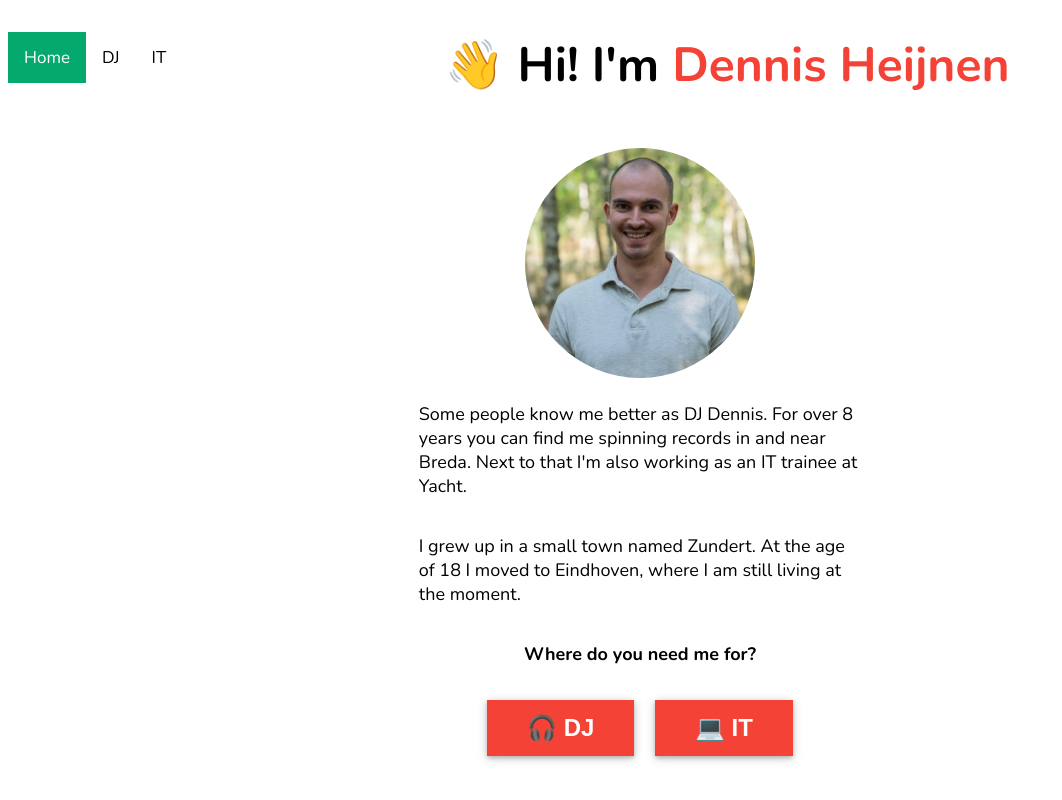
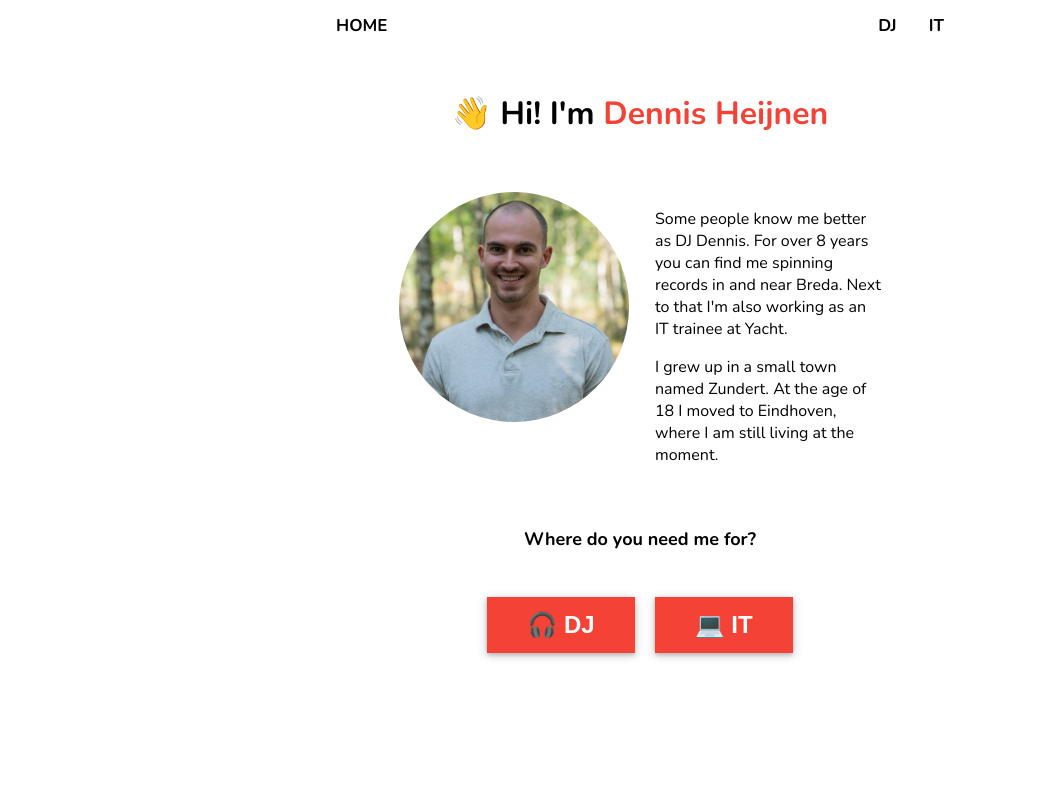
Before and after one commit to DennisHeijnen/IndiePortfolio, a plain HTML site: page index.html in a window 1280 px wide. Shown: the whole page, without its empty margins (0-1062 px from the left). Drawn offline with nearby package versions, Linux system fonts and the light colour scheme.

Commit message:
Fix desktop UI

```diff
--- a/assets/style.css
+++ b/assets/style.css
@@ -1,4 +1,4 @@
-* {
+/** {
 	text-align: center;
 }
 
@@ -22,13 +22,11 @@ body {
   float: right;
 }
 
-/* Change the color of links on hover */
 .topnav a:hover {
   background-color: #ddd;
   color: black;
 }
 
-/* Add a color to the active/current link */
 .topnav a.active {
   background-color: #04AA6D;
   color: white;
@@ -96,7 +94,7 @@ body {
 	margin-top: 50px;
 }
 
-.service-button-dj, .service-button-pt {
+.service-button-dj, .service-button-it {
 	background-color: #f44336;
 	border: none;
 	color: #fff;
@@ -123,4 +121,140 @@ body {
 a:link, a:visited, a:hover, a:active {
 	text-decoration: none;
 	color: inherit;
+}*/
+
+* {
+	box-sizing: border-box;
 }
+
+body {
+	margin: 0;
+	font-family: 'Nunito', sans-serif;
+}
+
+.topnav {
+	position: relative;
+	overflow: hidden;
+	width: 50%;
+	margin: auto;
+	font-weight: bold;
+}
+
+.topnav a {
+  float: left;
+  color: #f2f2f2;
+  text-align: center;
+  padding: 14px 16px;
+  text-decoration: none;
+  font-size: 17px;
+}
+
+.topnav a:hover {
+  background-color: #f44336;
+  color: #fff;
+}
+
+.topnav a.active {
+  color: #f44336;
+}
+
+.topnav a.active:hover {
+  background-color: #f44336;
+  color: #fff;
+}
+
+.topnav-right {
+	float: right;
+}
+
+.header-container {
+	padding: 20px;
+	text-align: center;
+}
+
+.name {
+	color: #f44336;
+}
+
+.row {
+	width: 40%;
+	margin-left: auto;
+	margin-right: auto;
+}
+
+.column {
+	float: left;
+	width: 50%;
+	padding: 15px;
+}
+
+.single-column {
+	float: left;
+	width: 100%;
+	padding: 15px;
+}
+
+.row:after {
+  content: "";
+  display: table;
+  clear: both;
+}
+
+.column img {
+	object-fit: cover;
+	width: 230px;
+	height: 230px;
+	border-radius: 50%;
+}
+
+.call-to-action {
+	text-align: center;
+	margin-top: 30px;
+	margin-bottom: 30px;
+	font-weight: bold;
+	font-size: 18px;
+}
+
+.buttons {
+	text-align: center;
+	margin-bottom: 30px;
+}
+
+.service-button-dj, .service-button-it {
+	background-color: #f44336;
+	border: none;
+	color: #fff;
+	padding: 14px 40px;
+	box-shadow: 0 2px 4px 0 rgba(0,0,0,0.2), 0 2px 10px 0 rgba(0,0,0,0.19);
+	font-weight: bold;
+	font-size: 24px;
+	margin-top: 16px;
+}
+
+.service-button-dj {
+	margin-right: 16px;
+}
+
+.service-button-dj:hover, .service-button-it:hover {
+  background-color: #fff;
+  border: none;
+  color: #f44336;
+  box-shadow: 0 2px 4px 0 rgba(0,0,0,0.2), 0 2px 10px 0 rgba(0,0,0,0.19);
+  font-weight: bold;
+  font-size: 24px;
+}
+
+a:link, a:visited, a:hover, a:active {
+	text-decoration: none;
+	color: inherit;
+}
+
+@media screen and (max-width:820px) {
+  .column {
+    width: 100%;
+  }
+
+  .column img {
+  	text-align: center;
+  }
+}
--- a/dj.html
+++ b/dj.html
@@ -14,27 +14,35 @@
 	<link rel="preconnect" href="https://fonts.googleapis.com">
 	<link rel="preconnect" href="https://fonts.gstatic.com" crossorigin>
 	<link href="https://fonts.googleapis.com/css2?family=Nunito:wght@300;400;700;800&display=swap" rel="stylesheet">
+	<link rel="stylesheet" href="https://cdnjs.cloudflare.com/ajax/libs/font-awesome/4.7.0/css/font-awesome.min.css">
 	<link rel="shortcut icon" type="image/jpg" href="assets/img/pf.JPG"/>
 </head>
 <body>
 
 	<div class="topnav">
-	  <a href="index.html">Home</a>
-	  <a class="active" href="dj.html">DJ</a>
-	  <a href="it.html">IT</a>
+		<a href="index.html">HOME</a>
+
+  		<div class="topnav-right">
+    		<a href="dj.html" class="active">DJ</a>
+    		<a href="it.html">IT</a>
+    	</div>
 	</div>
 
 	<div class="header-container">
 	  <a href="index.html"><h1 class="heading">&#128075; Hi! I'm <span class="name">Dennis Heijnen</span></h1></a>
 	</div>
 
+	<div class="row">
+		<div class="single-column">
+			<p class="bio-text">Since the age of 13 I'm practising my DJ skills. At the age of 18 I got a residence at Cafe Nr. 10 (formerly known as cafe de Nachtwacht) in Breda.</p>
+
+			<p class="bio-text">Today you can still find in me in Cafe Nr. 10 even now and then. Besides my gigs their, I played at all kind of events all over the Netherlands.</p>
+
+			<div class="call-to-action">Check out my latest mixtape:</div>
+			<iframe width="100%" height="120" src="https://www.mixcloud.com/widget/iframe/?hide_cover=1&feed=%2FDennisHeijnen%2Fthe-last-dance-of-2020%2F" frameborder="0" ></iframe>
+		</div>
+	</div>
 	<div class="dj-bio">
-		<p class="bio-text">Since the age of 13 I'm practising my DJ skills. At the age of 18 I got a residence at Cafe Nr. 10 (formerly known as cafe de Nachtwacht) in Breda.</p>
-
-		<p class="bio-text">Today you can still find in me in Cafe Nr. 10 even now and then. Besides my gigs their, I played at all kind of events all over the Netherlands.</p>
-
-		<p class="latest-mixtape">Check out my latest mixtape:</p>
-		<iframe width="100%" height="120" src="https://www.mixcloud.com/widget/iframe/?hide_cover=1&feed=%2FDennisHeijnen%2Fthe-last-dance-of-2020%2F" frameborder="0" ></iframe>
 
 		<!-- <p class="clients">Clients:</p>
 		<div class="clients-pics">
--- a/index.html
+++ b/index.html
@@ -14,33 +14,51 @@
 	<link rel="preconnect" href="https://fonts.googleapis.com">
 	<link rel="preconnect" href="https://fonts.gstatic.com" crossorigin>
 	<link href="https://fonts.googleapis.com/css2?family=Nunito:wght@300;400;700;800&display=swap" rel="stylesheet">
+	<link rel="stylesheet" href="https://cdnjs.cloudflare.com/ajax/libs/font-awesome/4.7.0/css/font-awesome.min.css">
 	<link rel="shortcut icon" type="image/jpg" href="assets/img/pf.JPG"/>
 </head>
 <body>
 
 	<div class="topnav">
-	  <a class="active" href="index.html">Home</a>
-	  <a href="dj.html">DJ</a>
-	  <a href="it.html">IT</a>
+		<a href="index.html">HOME</a>
+
+  		<div class="topnav-right">
+    		<a href="dj.html">DJ</a>
+    		<a href="it.html">IT</a>
+    	</div>
 	</div>
 
 	<div class="header-container">
 		<h1 class="heading"><span class="emoji">&#128075;</span> Hi! I'm <span class="name">Dennis Heijnen</span></h1>
 	</div>
 
-	<div class="pf-img">
-		<img src="assets/img/pf.JPG">
+	<div class="row">
+		<div class="column">
+			<img src="assets/img/pf.JPG">
+		</div>
+		<div class="column">
+			<p class="bio-text">Some people know me better as DJ Dennis. For over 8 years you can find me spinning records in and near Breda. Next to that I'm also working as an IT trainee at Yacht. </p>
+			<p class="bio-text">I grew up in a small town named Zundert. At the age of 18 I moved to Eindhoven, where I am still living at the moment.</p>
+		</div>
 	</div>
 
-	<div class="bio">
+	<div class="call-to-action">
+		<p class="service">Where do you need me for?</p>
+	</div>
+
+	<!-- <div class="pf-img">
+		<img src="assets/img/pf.JPG">
+	</div> -->
+
+	<!-- <div class="bio">
 		<p class="bio-text">Some people know me better as DJ Dennis. For over 8 years you can find me spinning records in and near Breda. Next to that I'm also working as an IT trainee at Yacht. </p>
 		<p class="bio-text">I grew up in a small town named Zundert. At the age of 18 I moved to Eindhoven, where I am still living at the moment.</p>
 		<p class="service">Where do you need me for?</p>
-	</div>
+	</div> -->
 
 	<div class="buttons">
 		<button class="service-button-dj" onclick="window.location.href='dj.html';"><span class="emoji">&#127911;</span> DJ</button>
-		<button class="service-button-pt" onclick="window.location.href='it.html';"><span class="emoji">&#128187;</span> IT</button>
+		<button class="service-button-it" onclick="window.location.href='it.html';"><span class="emoji">&#128187;</span> IT</button>
 	</div>
 </body>
 </html>
```
Also changed, not shown: it.html (+14 -6 lines).
